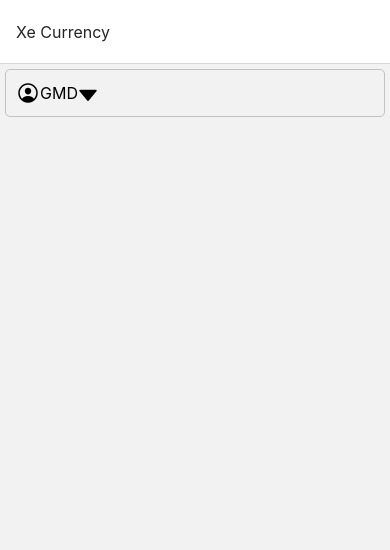
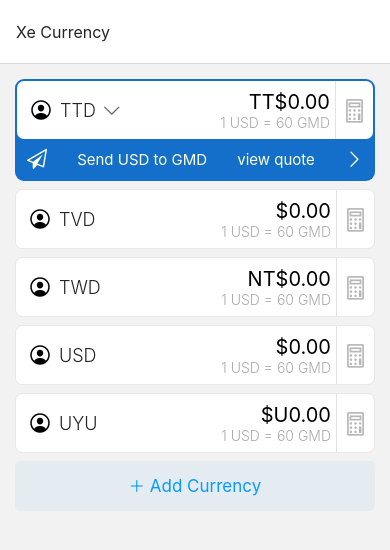
Before and after one commit to mstrchf/Xe-Converter, a React Native app: screen /Main in a window 390 px wide. Shown: the top 550 px of the page. Built offline with nearby package versions, Linux system fonts and the light colour scheme.

Commit message:
major ui tweaks

```diff
--- a/components/Currency.jsx
+++ b/components/Currency.jsx
@@ -1,21 +1,63 @@
+import { View, Text, StyleSheet, TouchableOpacity } from "react-native";
+import React from "react";
+import { AntDesign, Ionicons, FontAwesome, Entypo } from "@expo/vector-icons";
 
-import { View, Text, StyleSheet, TouchableOpacity } from 'react-native'
-import React from 'react'
-import { AntDesign,Ionicons } from '@expo/vector-icons';
+const Send = () => {
+  return (
+    <View style={styles.send}>
+      <FontAwesome name="send-o" size={20} color="#ffffde" />
+      <Text style={styles.sendText}>Send USD to GMD</Text>
+      <Text style={styles.sendText}>view quote</Text>
+      <Entypo name="chevron-thin-right" size={18} color="#ffffde" />
+    </View>
+  );
+};
 
-function Currency() {
+function Currency({ iso, symbol, active }) {
   return (
-    <View style={styles.card}>
-      <TouchableOpacity style={styles.currencySelection}>
-      <Ionicons name="person-circle-outline" size={24} color="black" />
-        <Text style={styles.currencyName}>GMD</Text>
-        <AntDesign name="caretdown" size={20} color="black" />
-      </TouchableOpacity>
+    <View
+      style={
+        active
+          ? styles.container
+          : {
+              marginBottom: 8,
+              borderColor: "#aaaaaa22",
+              borderWidth: 1,
+              borderRadius: 7,
+            }
+      }
+    >
+      <View style={styles.card}>
+        <TouchableOpacity style={styles.currencySelection}>
+          <Ionicons name="person-circle-outline" size={24} color="black" />
+          <Text style={styles.currencyName}>{iso}</Text>
+          {active && (
+            <Entypo name="chevron-thin-down" size={18} color="#242424aa" />
+          )}
+        </TouchableOpacity>
+        <TouchableOpacity style={styles.exchange}>
+          <Text style={styles.amount}>{symbol}0.00</Text>
+          <Text style={styles.rate}>1 USD = 60 GMD</Text>
+        </TouchableOpacity>
+
+        <TouchableOpacity style={styles.keypadButton}>
+          <Ionicons name="ios-calculator-outline" size={27} color="#24242455" />
+        </TouchableOpacity>
+      </View>
+
+      {/* <Send /> */}
+      {active && <Send />}
     </View>
-  )
+  );
 }
 
 const styles = StyleSheet.create({
+  container: {
+    padding: 2,
+    backgroundColor: "#0466c8ee",
+    marginBottom: 8,
+    borderRadius: 9,
+  },
   button: {
     backgroundColor: "#242424",
     padding: 7,
@@ -32,20 +74,64 @@
   },
 
   card: {
-    borderWidth: 1,
-    borderColor: '#aaaaaaaa',
-    borderRadius: 5,
-    padding: 5
+    backgroundColor: "white",
+    borderRadius: 7,
+    flexDirection: "row",
+    paddingLeft: 12,
   },
 
+  notActive: {},
+
   currencySelection: {
-    flexDirection: 'row',
-    alignItems: 'center',
+    flexDirection: "row",
+    alignItems: "center",
+    paddingVertical: 16,
+    flex: 1,
+  },
+
+  currencyName: {
+    fontSize: 18,
+    color: "#242424",
+    fontWeight: "300",
+    marginHorizontal: 7,
+  },
+
+  exchange: {
+    justifyContent: "center",
     padding: 5,
+    alignItems: "flex-end",
+    // backgroundColor: 'red'
   },
-  currencyName: {
-    fontSize: 16
-  }
+
+  amount: {
+    fontSize: 20,
+  },
+
+  rate: {
+    fontSize: 14,
+    fontWeight: "300",
+    color: "#aaaaaa",
+  },
+
+  keypadButton: {
+    alignItems: "center",
+    justifyContent: "center",
+    padding: 5,
+    borderLeftWidth: 1,
+    borderLeftColor: "#aaaaaa55",
+  },
+
+  send: {
+    flexDirection: "row",
+    justifyContent: "space-between",
+    alignItems: "center",
+    margin: 10,
+  },
+
+  sendText: {
+    color: "#ffffde",
+    fontSize: 15,
+  },
 });
 
-export default Currency
+export default Currency;
--- a/screens/Converter.jsx
+++ b/screens/Converter.jsx
@@ -1,20 +1,88 @@
-import React from 'react';
-import {StyleSheet, ScrollView} from 'react-native';
+import React from "react";
+import { StyleSheet, ScrollView, Text, TouchableOpacity } from "react-native";
+import { AntDesign } from "@expo/vector-icons";
+import Currency from "../components/Currency";
 
-import Currency from '../components/Currency';
+const currencyData = [
+  {
+    iso: "TTD",
+    currency_name: "Trinidadian Dollar",
+    is_obsolete: false,
+    currency_symbol: "TT$",
+    active: true,
+  },
+  {
+    iso: "TVD",
+    currency_name: "Tuvaluan Dollar",
+    is_obsolete: false,
+    currency_symbol: "$",
+    active: false,
+  },
+  {
+    iso: "TWD",
+    currency_name: "Taiwan New Dollar",
+    is_obsolete: false,
+    currency_symbol: "NT$",
+    active: false,
+  },
 
-function Converter()  {
-    return (
-        <ScrollView style={styles.container}>
-            <Currency />
-        </ScrollView>
-    );
+  {
+    iso: "USD",
+    currency_name: "US Dollar",
+    is_obsolete: false,
+    currency_symbol: "$",
+    active: false,
+  },
+  {
+    iso: "UYU",
+    currency_name: "Uruguayan Peso",
+    is_obsolete: false,
+    currency_symbol: "$U",
+    active: false,
+  },
+];
+
+function Converter() {
+  const [currencies, setCurrencies] = React.useState(currencyData);
+
+  return (
+    <ScrollView style={styles.container}>
+      {currencies.map((currency) => (
+        <Currency
+          key={currency.iso}
+          active={currency.active}
+          iso={currency.iso}
+          symbol={currency.currency_symbol}
+        />
+      ))}
+      <TouchableOpacity style={styles.addCurrency}>
+        <AntDesign name="plus" size={16} color="#059BFF" />
+        <Text style={styles.text}>Add Currency</Text>
+      </TouchableOpacity>
+    </ScrollView>
+  );
 }
 
 const styles = StyleSheet.create({
-    container: {
-        padding: 5
-    }
-})
+  container: {
+    padding: 15,
+  },
+
+  addCurrency: {
+    backgroundColor: "#42ABF112",
+    borderRadius: 5,
+    padding: 15,
+    marginBottom: 25,
+    flexDirection: "row",
+    justifyContent: "center",
+    alignItems: "center",
+  },
+
+  text: {
+    color: "#059BFF",
+    fontSize: 17,
+    marginLeft: 5,
+  },
+});
 
 export default Converter;
```
